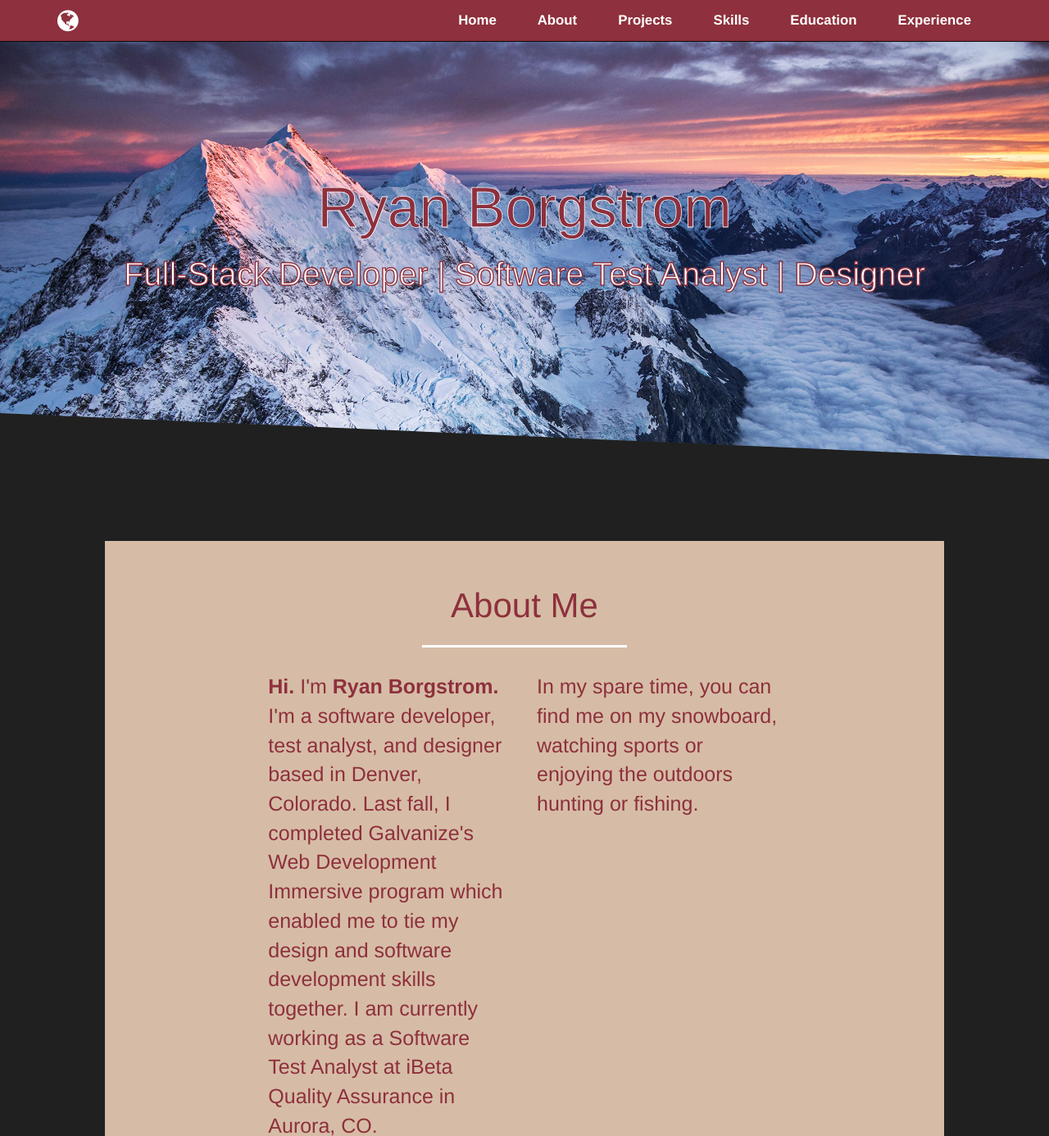
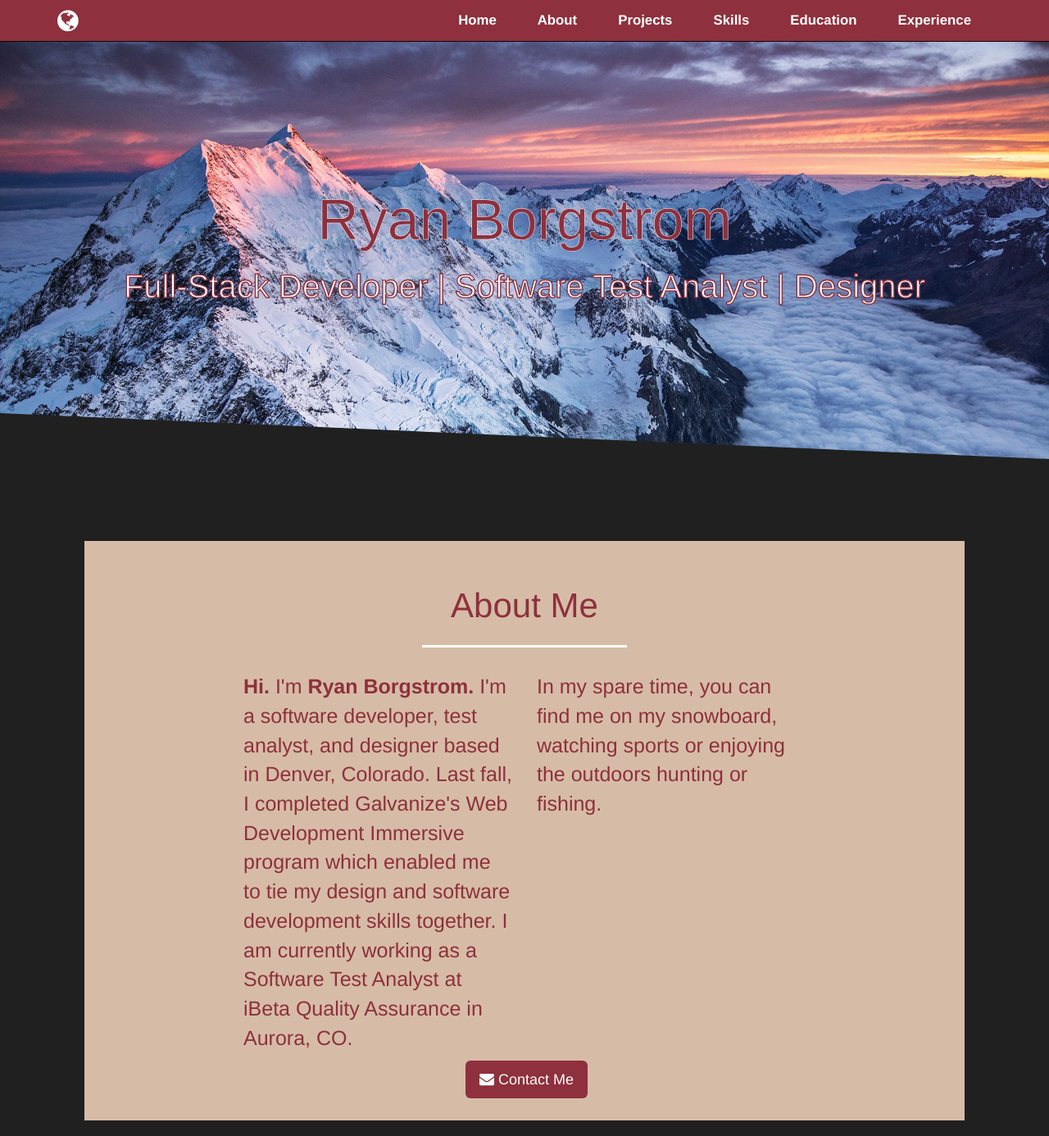
Before and after one commit to rkborgstrom/Developer-Portfolio, a website: page public/index.html in a window 1280 px wide. Shown: the top 1386 px of the page at 82% size. Drawn offline with nearby package versions, Linux system fonts and the light colour scheme.

Commit message:
'updates'

```diff
--- a/public/style.css
+++ b/public/style.css
@@ -29,7 +29,6 @@ header .top-message {
   display: table-cell;
   vertical-align: middle;
   text-align: center;
-  color: #cd8088
   padding-top: 30px;
 }
 
@@ -37,7 +36,7 @@ header .top-message h1 {
   font-size: 7rem;
   color: #8e303d;
   font-weight: 100;
-  -webkit-text-stroke-width: 0.8px;
+  -webkit-text-stroke-width: 0.5px;
   -webkit-text-stroke-color: white;
 }
 
@@ -168,7 +167,9 @@ section h2 {
 section.success {
   color: #fff;
   background: #d6bca6;
-  padding: 2%;
+  margin-right: -25px;
+  margin-left: -25px;
+
 }
 
 section.success a {
```
